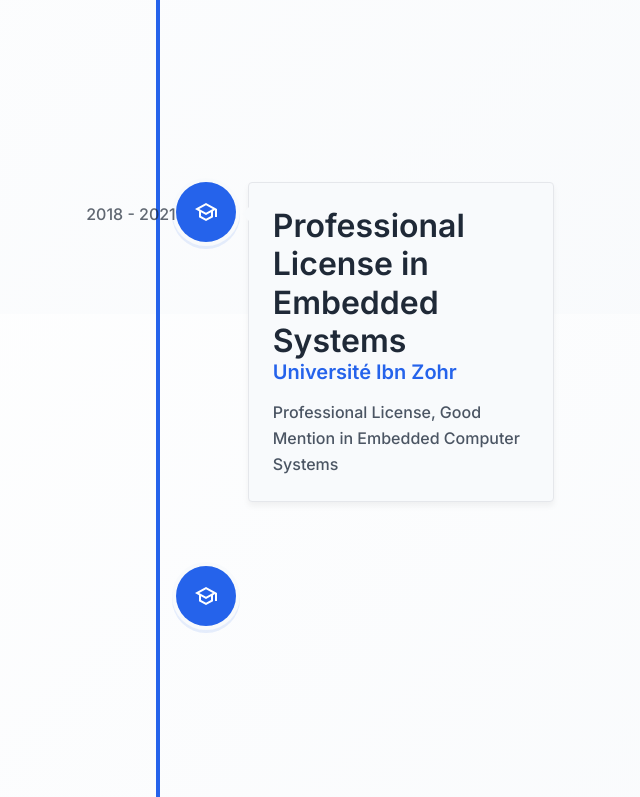
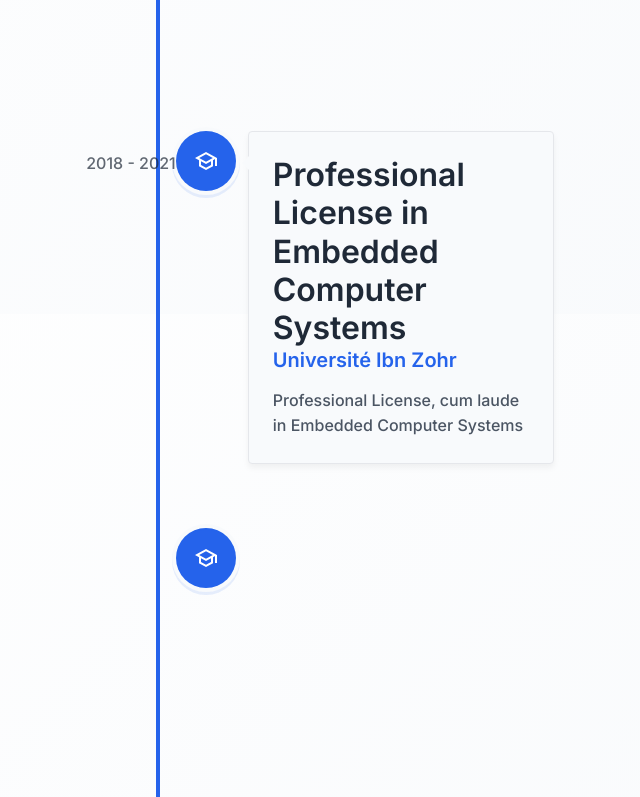
Before and after one commit to boubnacer/nacer-portfolio, a React (Create React App) app: page / in a window 1280 px wide. Shown: the part 3686-4483 px from the top of the page, without its empty margins (482-1122 px from the left). Built offline with nearby package versions, Linux system fonts and the light colour scheme.

Commit message:
Update portfolio with new information

```diff
--- a/src/data.js
+++ b/src/data.js
@@ -130,10 +130,10 @@
 export const timelineElements = [
   {
     id: 1,
-    title: "Master in Embedded Artificial Intelligence",
+    title: "Master's Degree in Embedded Artificial Intelligence",
     location: "Université Ibn Zohr",
     descreption:
-      "Currently pursuing Master's degree in Embedded AI, specializing in MERN stack development and AI/ML integration.",
+      "Currently pursuing Master's degree in Embedded Artificial Intelligence.",
     buttonText: "View AI Projects",
     date: "2024 - Present",
     icon: "school",
@@ -180,10 +180,10 @@
   },
   {
     id: 6,
-    title: "Professional License in Embedded Systems",
+    title: "Professional License in Embedded Computer Systems",
     location: "Université Ibn Zohr",
     descreption:
-      "Professional License, Good Mention in Embedded Computer Systems",
+      "Professional License, cum laude in Embedded Computer Systems",
     buttonText: "View Academic Projects",
     date: "2018 - 2021",
     icon: "school",
@@ -193,7 +193,7 @@
     title: "Baccalaureate in Physical and Chemical Sciences",
     location: "Lycée Al Arak, Taroudant",
     descreption:
-      "Baccalaureate, Good Mention in Physical and Chemical Sciences",
+      "Baccalaureate, magna cum laude in Physical and Chemical Sciences",
     buttonText: "View Academic Record",
     date: "June 2018",
     icon: "school",
```
